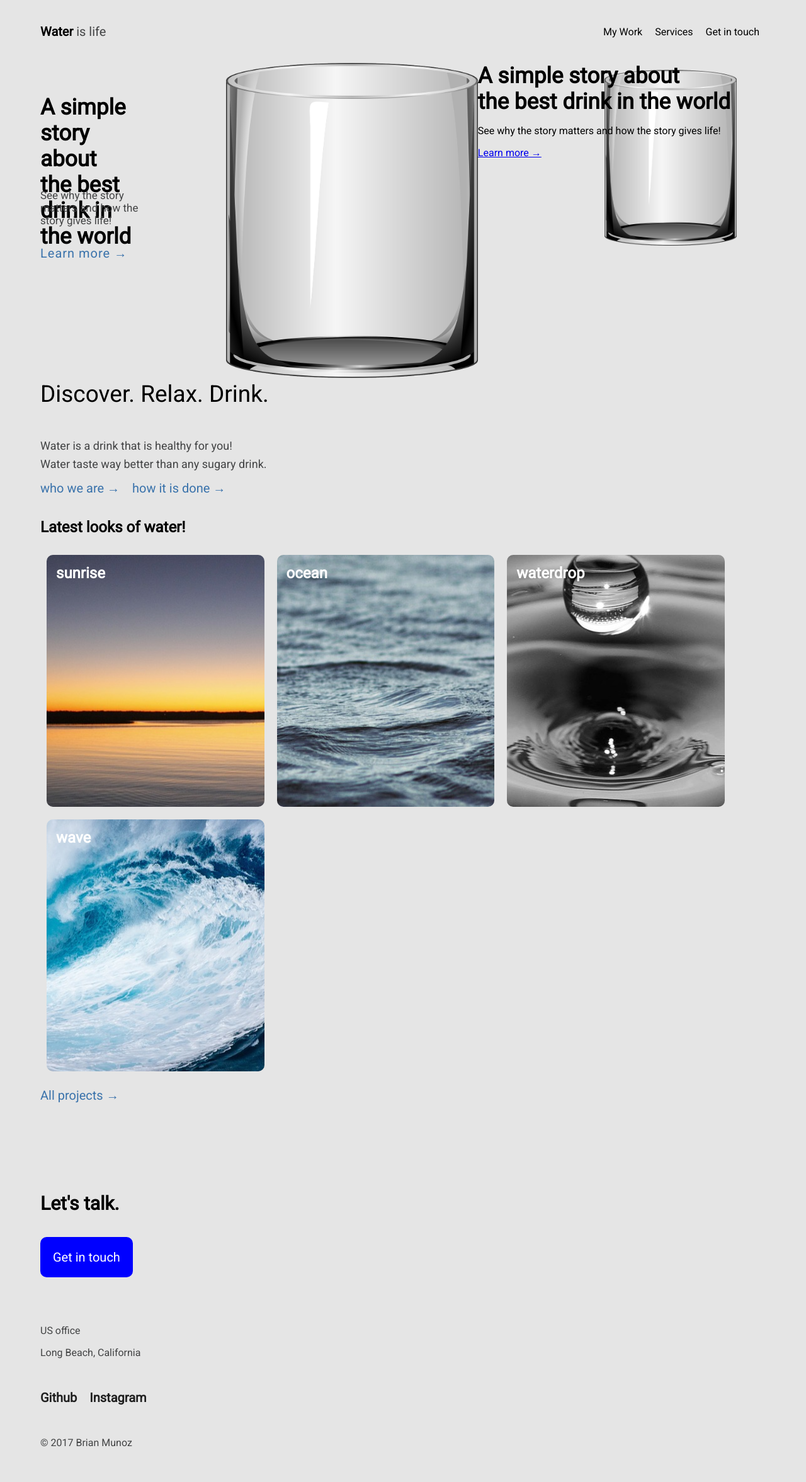
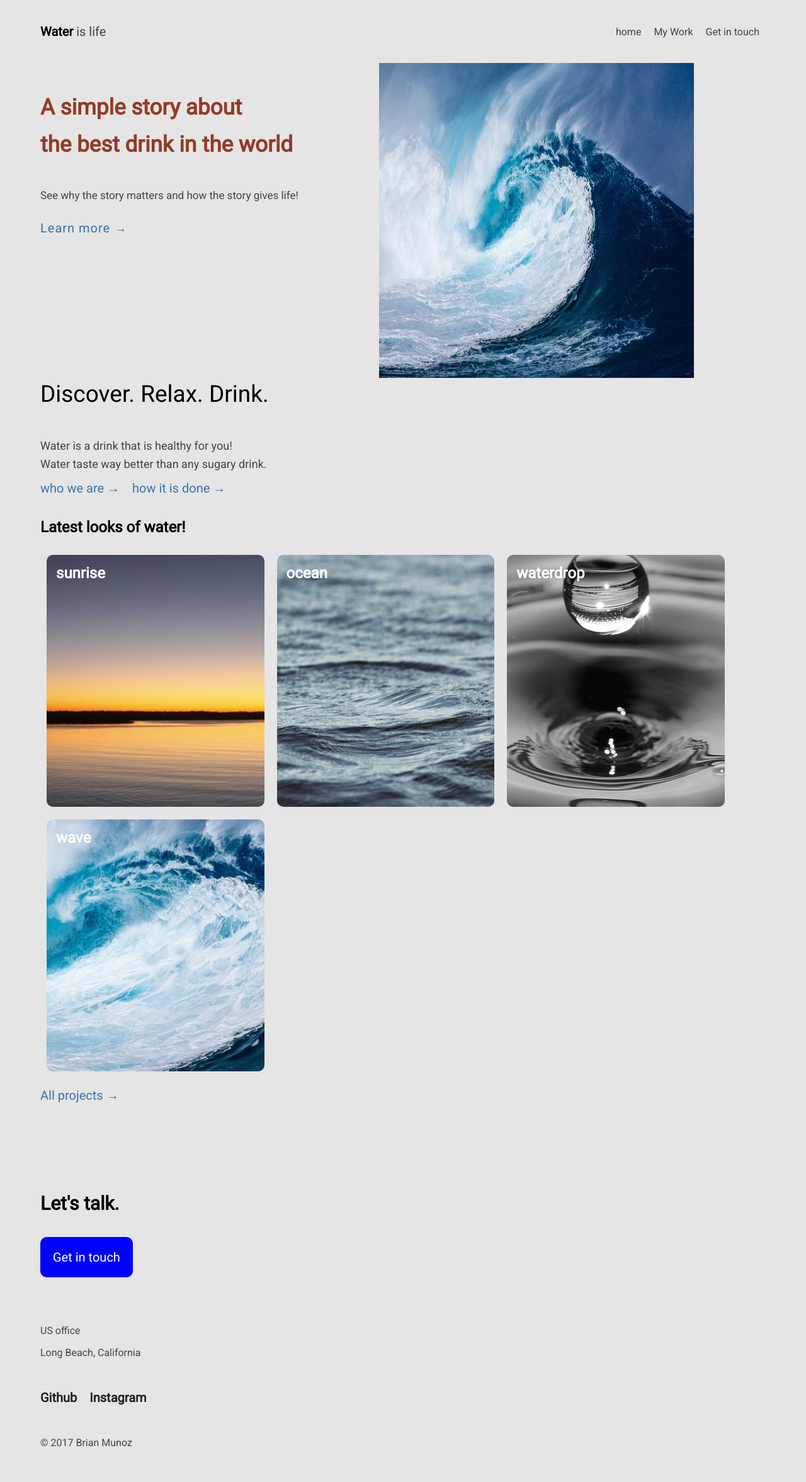
Before and after one commit to colorlessenergy/water, a Jekyll site: the page built from index.html, in a window 1280 px wide. Shown: the whole page at 63% size. Built offline with Jekyll 4.4.1, drawn with Linux system fonts in a browser that asks for light colours.

Commit message:
water finished

```diff
--- a/_includes/nav.html
+++ b/_includes/nav.html
@@ -2,9 +2,9 @@
   <p class="logo">Water <span class="logo-sub">is life</span></p>
   <img id="menuIcon" class="responsive-navbar" src="images/menu-icon.svg" alt="menu">
   <ul class="nav-main">
-    <li>My Work</li>
-    <li>Services</li>
-    <li>Get in touch</li>
+    <li><a href="index.html">home</a></li>
+    <li><a href="https://github.com/colorlessenergy">My Work</a></li>
+    <li><a href="contact.html">Get in touch</a></li>
   </ul>
   <div id="responsive-nav" class="responsive-nav">
     <div class="top">
@@ -12,9 +12,9 @@
       <p class="responsive-navbar">x</p>
     </div>
     <ul class="nav-info">
-      <li>My Work</li>
-      <li>Services</li>
-      <li>Get in touch</li>
+      <li><a href="index.html">home</a></li>
+      <li><a href="https://github.com/colorlessenergy">My Work</a></li>
+      <li><a href="contact.html">Get in touch</a></li>
     </ul>
   </div>
 </nav>
--- a/index.html
+++ b/index.html
@@ -12,17 +12,18 @@
     <p class="link"><a href="#">Learn more &#8594;</a></p>
   </div>
   <div class="cup">
-    <img src="images/drinkingglass.png" alt="drinking glass">
+    <img src="images/wave.jpg" alt="drinking glass">
   </div>
   <div class="content-responsive">
     <div class="main-header">
-      <h1>A simple story about</h1>
-      <h1>the best drink in the world</h1>
+      <div class="content-head">
+        <h1>A simple story about</h1>
+        <h1>Water!</h1>
+      </div>
       <p class="story">See why the story matters and how the story gives life!</p>
       <p class="link"><a href="#">Learn more &#8594;</a></p>
     </div>
-    <div class="res-cup">
-    </div>
+    <div class="res-cup"></div>
   </div>
 </section>
 <section class="thoughts">
--- a/main.css
+++ b/main.css
@@ -55,6 +55,15 @@
   padding: 0;
 }
 
+nav ul li a {
+  color: #424344;
+  text-decoration: none;
+}
+
+nav ul li a:hover {
+  color: #fff;
+}
+
 nav ul li {
   margin: 0 10px;
 }
@@ -101,6 +110,7 @@
 }
 
 .main-content .content h1, .content-responsive h1 {
+  color: #923b25;
   font-size: 35px;
   margin: 0;
 }
@@ -109,14 +119,14 @@
   margin: 0 0 0 10%;
 }
 
-.main-content .content .link a {
+.main-content .content .link a, .content-responsive .link a {
   color: #3972ab;
   font-size: 20px;
   letter-spacing: 1px;
   text-decoration: none;
 }
 
-.main-content .content .main-header {
+.main-content .content .main-header, .content-responsive .main-header .content-head {
   display: flex;
   flex-direction: column;
   justify-content: space-between;
@@ -124,7 +134,7 @@
   margin: 50px 0;
 }
 
-.main-content .content .story {
+.story {
   color: #424344;
   font-size: 17px;
   margin: 30px 0;
@@ -132,7 +142,7 @@
 
 .main-content .cup img {
   height: 500px;
-  width: 400px;
+  width: 500px;
 }
 
 .projects {
@@ -205,6 +215,25 @@
   margin: 0;
 }
 
+.touch {
+  margin-left: 5%;
+}
+
+.touch h1 {
+  font-size: 30px;
+}
+
+.touch p {
+  color: #424344;
+  font-size: 20px;
+}
+
+.touch p a {
+  color: #2e7b94;
+  font-size: 25px;
+  text-decoration: none;
+}
+
 .responsive-nav {
   background-color: #000;
   color: #fff;
@@ -215,11 +244,13 @@
   height: 100vh;
   transform: translateY(-100%);
   transition: transform 0.6s ease;
+  z-index: 2;
 }
 
 
 .content-responsive {
-  display: flex;
+  display: none;
+  margin-left: 20px;
   position: relative;
   height: 400px;
   width: 100%;
@@ -239,7 +270,7 @@
   width: 300px;
   position: absolute;
   z-index: 0;
-  left: 30%;
+  left: 50%;
   }
 
 .responsive-nav .top {
@@ -267,15 +298,46 @@
 }
 
 @media screen and (max-width: 1024px) {
+.content-responsive {
+  display: flex;
+}
 nav .nav-main {
   display: none;
 }
-
 .content, .cup {
   display: none;
 }
+
+.projects {
+  height: 2000px;
+}
+
+.projects .projects-img {
+  flex-wrap: nowrap;
+  flex-direction: column;
+}
+
+.projects .projects-img .bg-img {
+  margin: 10px 0;
+  width: 100%;
+}
+
 
 #menuIcon {
   display: block;
 }
 }
+
+@media screen and (max-width: 500px) {
+
+  .content-responsive .main-header .content-head {
+    margin-bottom: 0;
+  }
+
+  .res-cup {
+    background-size: 70%;
+    height: 70%;
+    width: 70%;
+    left: 10%;
+  }
+}
```
Also changed, not shown: contact.html (added, +9 -0 lines), 3 other files. Lines whose indentation alone changed are shown as unchanged.
